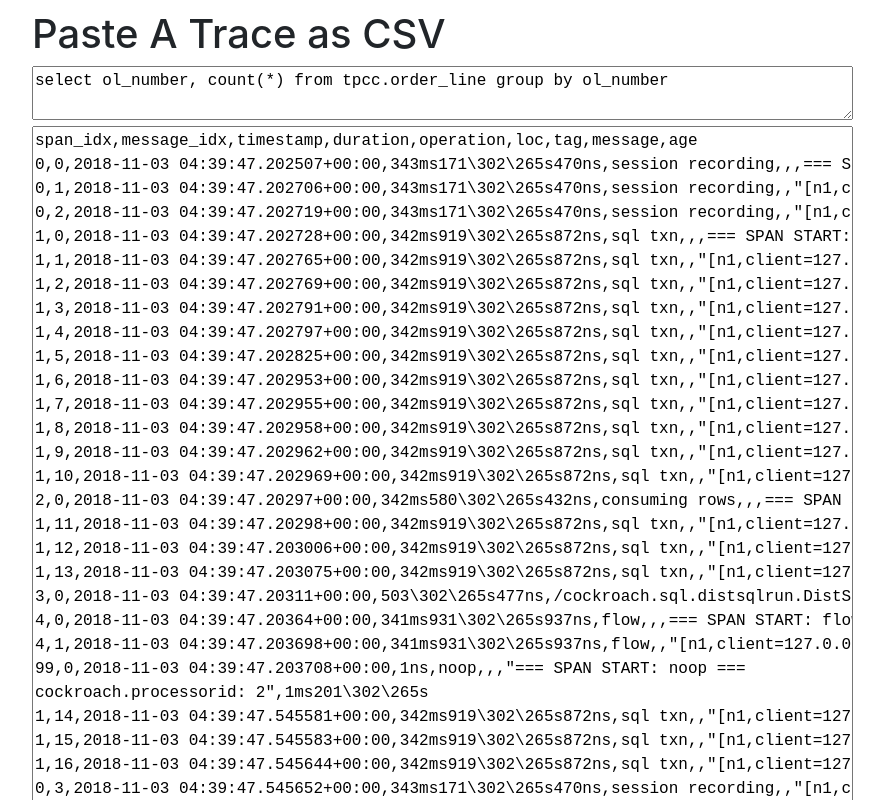
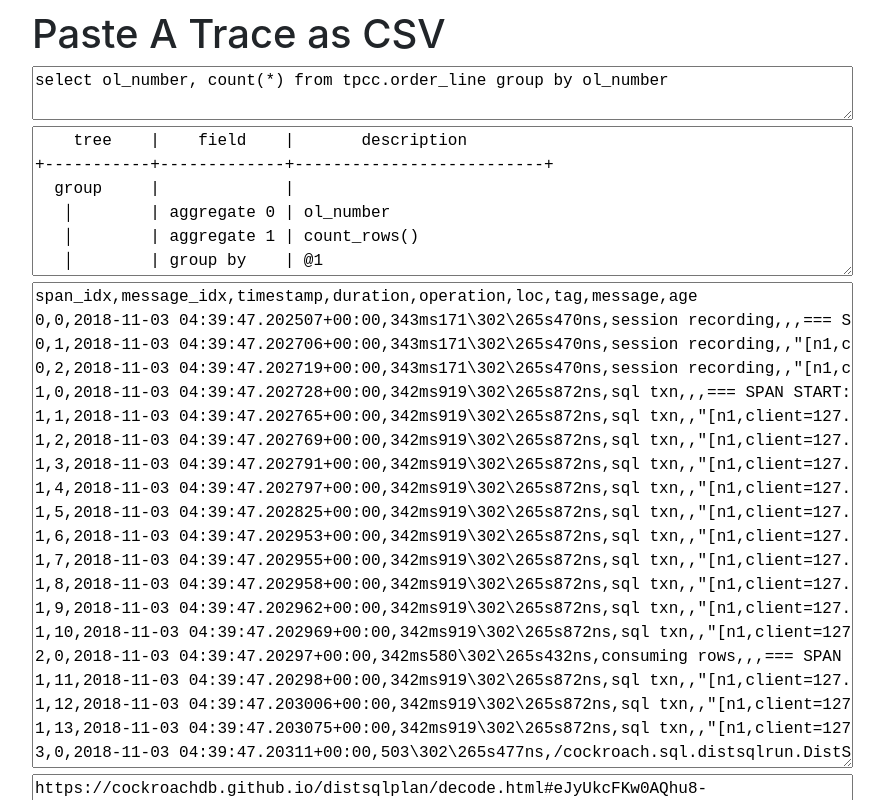
Before and after one commit to cockroachdb/dist-trace-viewer, a React (Create React App) app: page / in a window 1280 px wide. Shown: the top 800 px of the page, without its empty margins (18-902 px from the left). Built offline with nearby package versions, Linux system fonts and the light colour scheme.

Commit message:
pipe explain through too
cuz why not

wish I could get this as a tree too -- have them all as one nice proto

```diff
--- a/src/App.tsx
+++ b/src/App.tsx
@@ -10,6 +10,7 @@ import examples from "./examples";
 
 interface AppState {
   queryText: string;
+  explainText: string;
   // Trace stuff.
   traceText: string;
   traceParseError: Error | null;
@@ -25,10 +26,11 @@ class App extends React.Component<{}, AppState> {
     super(props);
     this.state = {
       queryText: examples[0].query,
+      explainText: examples[0].explain,
       traceText: examples[0].trace,
       traceParseError: null,
       trace: null,
-      planURLText: examples[0].explain,
+      planURLText: examples[0].explainDistSQL,
       planParseError: null,
       queryPlan: null,
     };
@@ -49,6 +51,12 @@ class App extends React.Component<{}, AppState> {
   handleChangeQueryText = (evt: React.FormEvent<HTMLTextAreaElement>) => {
     this.setState({
       queryText: evt.currentTarget.value,
+    });
+  }
+
+  handleChangeExplainText = (evt: React.FormEvent<HTMLTextAreaElement>) => {
+    this.setState({
+      explainText: evt.currentTarget.value,
     });
   }
 
@@ -83,10 +91,12 @@ class App extends React.Component<{}, AppState> {
   }
 
   handleExample = () => {
+    const example = examples[0];
     this.setState({
-      queryText: examples[0].query,
-      traceText: examples[0].trace,
-      planURLText: examples[0].explain,
+      queryText: example.query,
+      explainText: example.explain,
+      traceText: example.trace,
+      planURLText: example.explain,
     });
   }
 
@@ -103,9 +113,18 @@ class App extends React.Component<{}, AppState> {
           <h1>Paste A Trace as CSV</h1>
           <textarea
             value={this.state.queryText}
+            placeholder="SQL Query"
             style={{ fontFamily: "monospace", whiteSpace: "pre" }}
             cols={80}
             onChange={this.handleChangeQueryText}
+          />
+          <br />
+          <textarea
+            value={this.state.explainText}
+            onChange={this.handleChangeExplainText}
+            style={{ fontFamily: "monospace", whiteSpace: "pre" }}
+            cols={80}
+            rows={6}
           />
           <br />
           <textarea
@@ -113,7 +132,7 @@ class App extends React.Component<{}, AppState> {
             onChange={this.handleChangeTraceText}
             style={{ fontFamily: "monospace", whiteSpace: "pre" }}
             cols={80}
-            rows={30}
+            rows={20}
             spellCheck={false}
           />
           <br />
@@ -155,6 +174,7 @@ class App extends React.Component<{}, AppState> {
     return (
       <TraceAndSidebar
         query={this.state.queryText}
+        explain={this.state.explainText}
         trace={this.state.trace}
         plan={this.state.queryPlan}
         onClear={this.handleClearTrace}
--- a/src/TraceAndSidebar.tsx
+++ b/src/TraceAndSidebar.tsx
@@ -20,6 +20,7 @@ const indexByIdSelector = createSelector((t: TraceNode) => t, indexById);
 
 interface TraceAndSidebarProps {
   query: string,
+  explain: string,
   trace: TraceNode;
   plan: QueryPlan;
   onClear: () => void;
@@ -100,13 +101,18 @@ class TraceAndSidebar extends Component<TraceAndSidebarProps, TraceAndSidebarSta
         title={
           <React.Fragment>
             <span style={{ paddingRight: 5 }}>
-              Query: <code>{this.props.query}</code>
+              <strong>Query:</strong> <code>{this.props.query}</code>
             </span>
             <button onClick={this.props.onClear} className="btn btn-secondary btn-sm">Clear</button>
           </React.Fragment>
         }
         left={
-          this.renderSidebar(spansByID[this.state.traceState.hoveredSpanID])
+          <React.Fragment>
+            <pre style={{ borderBottom: "1px solid lightgrey", margin: 5 }}>
+              {this.props.explain}
+            </pre>
+            <QueryPlanGraph plan={this.props.plan} />
+          </React.Fragment>
         }
         middle={
           <TraceView
@@ -117,7 +123,7 @@ class TraceAndSidebar extends Component<TraceAndSidebarProps, TraceAndSidebarSta
           />
         }
         right={
-          <QueryPlanGraph plan={this.props.plan} />
+          this.renderSidebar(spansByID[this.state.traceState.hoveredSpanID])
         }
       />
     );
@@ -168,6 +174,7 @@ function Layout(props: {
         gridColumn: 3,
         borderLeft: "solid 1px lightgrey",
         backgroundColor: "#f0f0f0",
+        overflow: "scroll",
       }}>
         {props.right}
       </div>
--- a/src/examples.ts
+++ b/src/examples.ts
@@ -1,7 +1,16 @@
 export default [
   {
     query: "select ol_number, count(*) from tpcc.order_line group by ol_number",
-    explain: "https://cockroachdb.github.io/distsqlplan/decode.html#eJyUkcFKw0AQhu8-hfynFlaapJ5ySvFUKBupLSISwpodQzBmwu4GhJJ3l2QPbYRGPf4z881-zJ7QsCapPskifkUIgQiZQGu4IGvZDGU_tNVfiAOBqmk7N5QzgYINIT7BVa4mxJB8x-0qgoAmp6p6HOsFuHNnyDpVEuJ1Ly4Wh_OLD-qtpj0pTWYVTNaDjSaT11VD-ftHck4QSDsX3yb3uKYQ_kdhU5aGSuXYrMKpQTLkjXzJZXrI5XG3WyThEgIP6VEe8n36_LRYXnWIJg6_3HdPtuXG0p8OHPSZAOmS_B9a7kxBj4aL8Rkf05EbC5qs8921D9vGtwbBSzichaN5OJqFgx9w1t98BwAA__9uWdyJ",
+    explain: `    tree    |    field    |       description
++-----------+-------------+--------------------------+
+  group     |             |
+   │        | aggregate 0 | ol_number
+   │        | aggregate 1 | count_rows()
+   │        | group by    | @1
+   └── scan |             |
+            | table       | order_line@order_line_fk
+            | spans       | ALL`,
+    explainDistSQL: "https://cockroachdb.github.io/distsqlplan/decode.html#eJyUkcFKw0AQhu8-hfynFlaapJ5ySvFUKBupLSISwpodQzBmwu4GhJJ3l2QPbYRGPf4z881-zJ7QsCapPskifkUIgQiZQGu4IGvZDGU_tNVfiAOBqmk7N5QzgYINIT7BVa4mxJB8x-0qgoAmp6p6HOsFuHNnyDpVEuJ1Ly4Wh_OLD-qtpj0pTWYVTNaDjSaT11VD-ftHck4QSDsX3yb3uKYQ_kdhU5aGSuXYrMKpQTLkjXzJZXrI5XG3WyThEgIP6VEe8n36_LRYXnWIJg6_3HdPtuXG0p8OHPSZAOmS_B9a7kxBj4aL8Rkf05EbC5qs8921D9vGtwbBSzichaN5OJqFgx9w1t98BwAA__9uWdyJ",
     trace: `span_idx,message_idx,timestamp,duration,operation,loc,tag,message,age
 0,0,2018-11-03 04:39:47.202507+00:00,343ms171\\302\\265s470ns,session recording,,,=== SPAN START: session recording ===,0s
 0,1,2018-11-03 04:39:47.202706+00:00,343ms171\\302\\265s470ns,session recording,,"[n1,client=127.0.0.1:65187,user=root]","[NoTxn pos:45] executing ExecStmt: SELECT ol_number, count(*) FROM tpcc.order_line GROUP BY ol_number",199\\302\\265s
```
